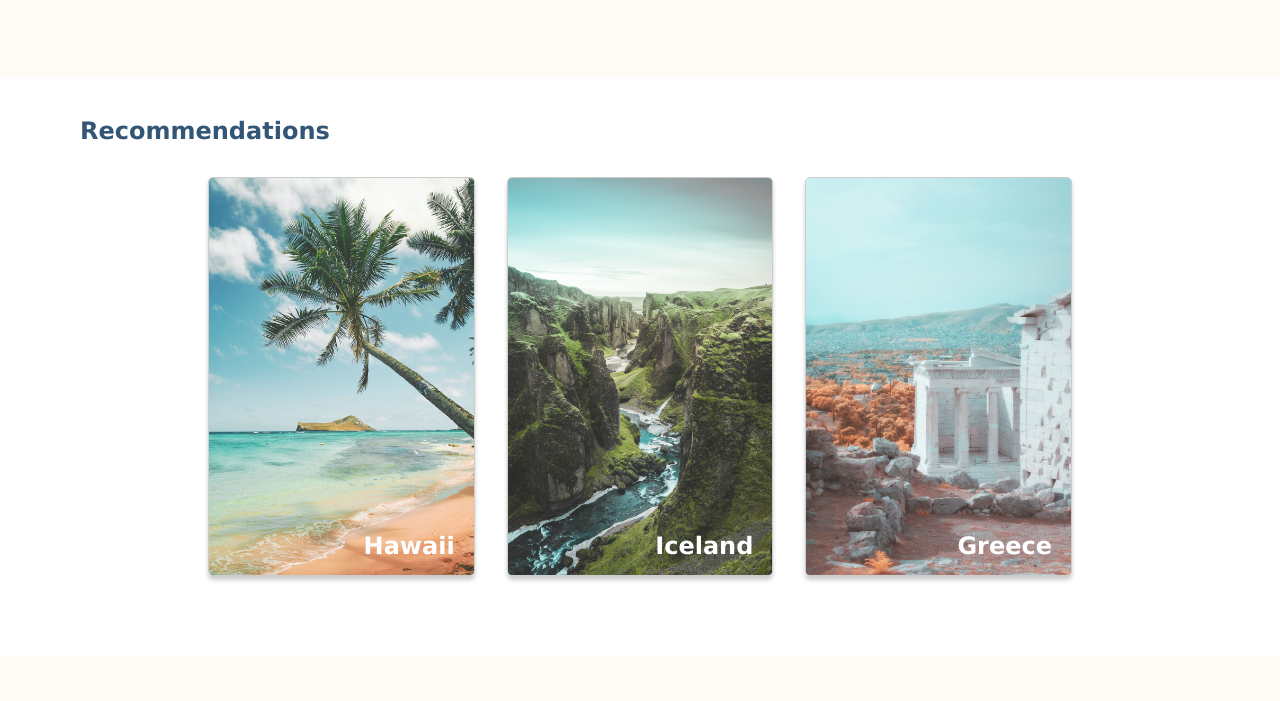
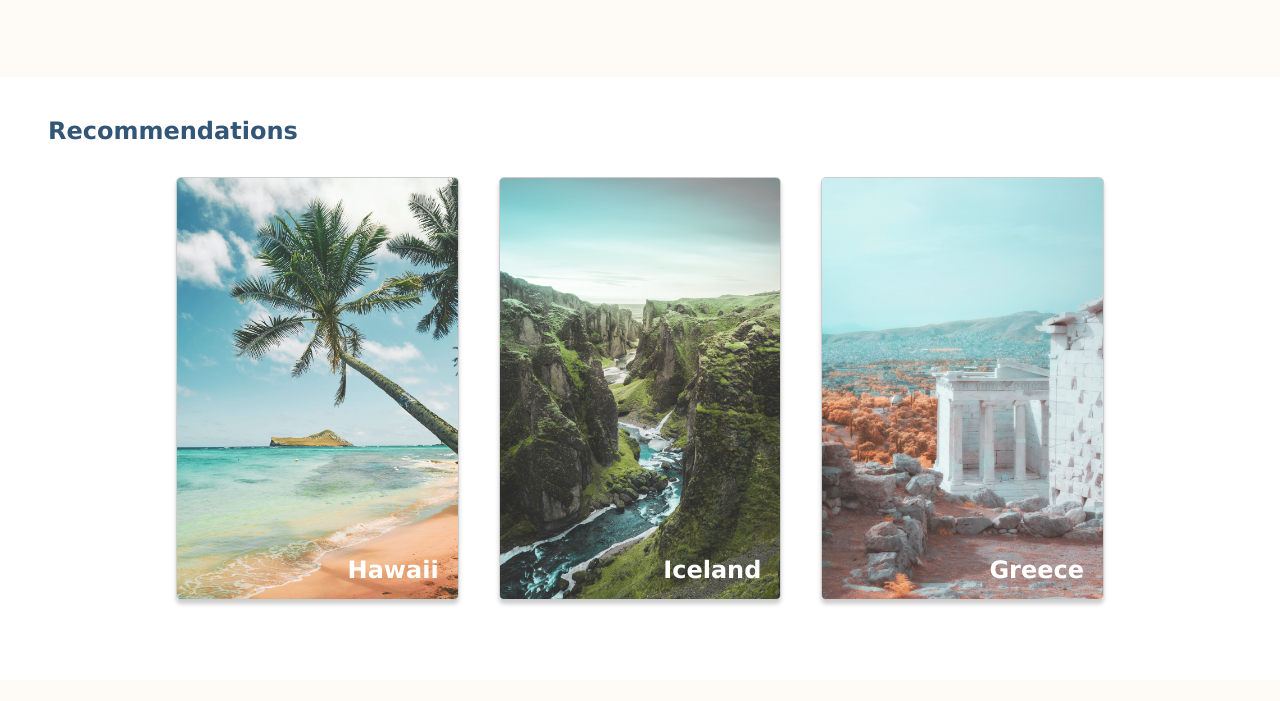
Before and after one commit to akashchauhan96/akash-chauhan-travelsite, a plain HTML site: page index.html in a window 1280 px wide. Shown: the part 440-1141 px from the top of the page. Drawn offline with Linux system fonts and the light colour scheme.

Commit message:
Adjust external padding recommendations section and change gap between destination cards

```diff
--- a/css/components/_recommendationsmain.scss
+++ b/css/components/_recommendationsmain.scss
@@ -3,7 +3,7 @@
 
 .recommendations {
   background-color: $secondary-background-color;
-  padding: 2.5rem 5rem 5rem;
+  padding: 2.5rem 3rem 5rem;
 
   &__title {
     color: $primary-text-color;
@@ -15,7 +15,7 @@
 .destination-cards-container {
   margin: 0 8rem;
   display: flex;
-  gap: 2rem;
+  gap: 2.5rem;
 }
 
 .destination-card {
```
Also changed, not shown: css/main.css, 1 other file.
